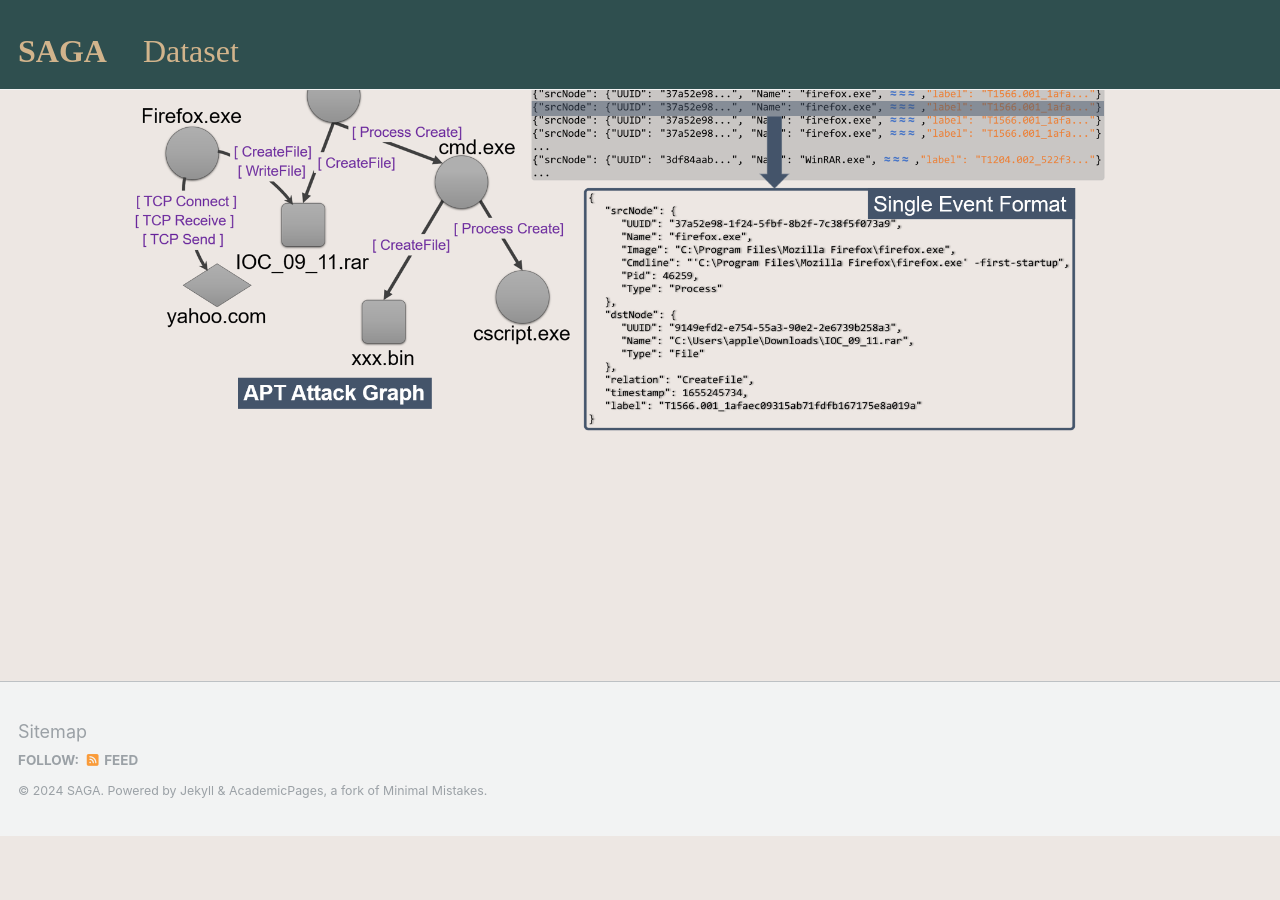
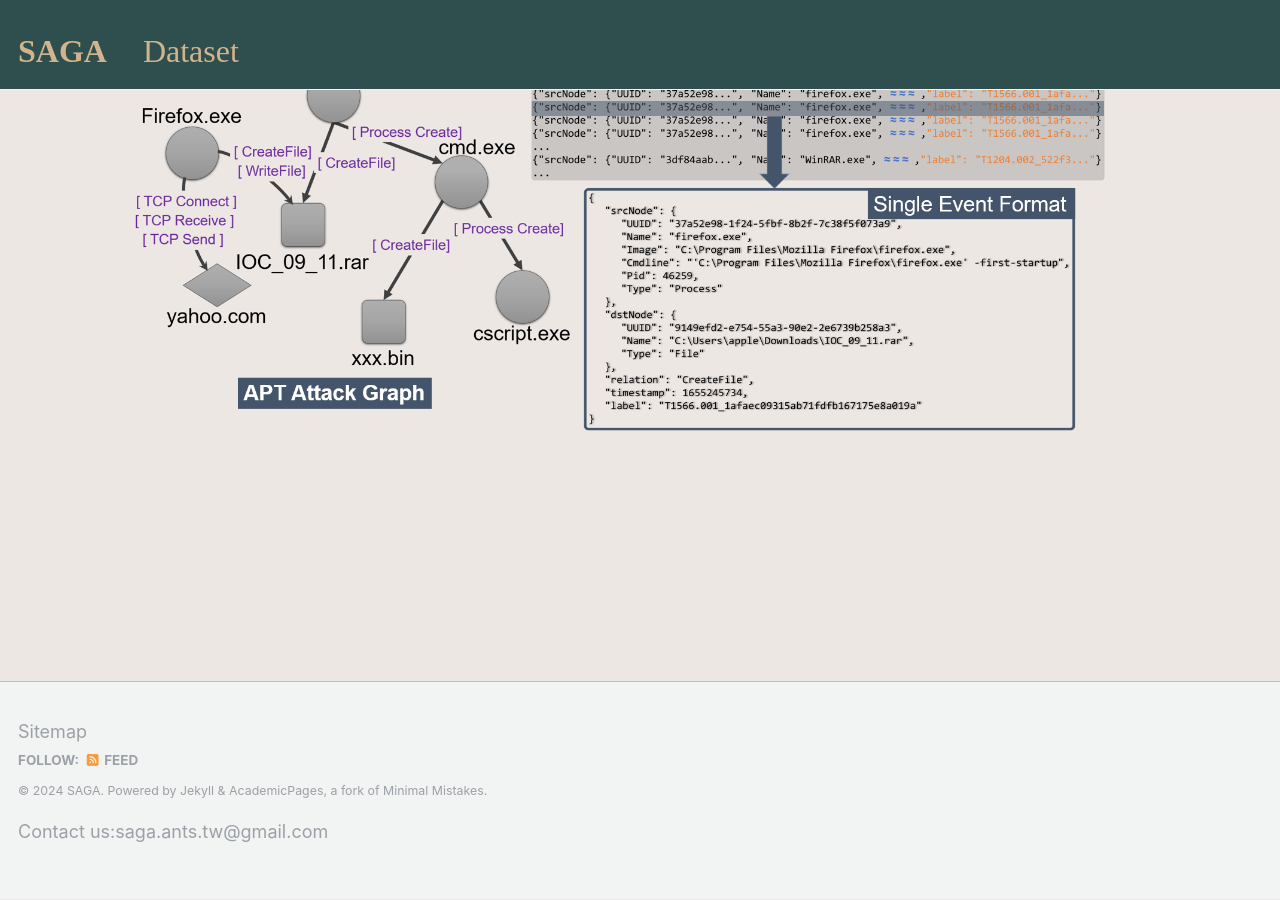
Before and after one commit to KKKK16/KKKK16.github.io, a Jekyll site: the page built from _pages/about.md, in a window 1280 px wide and 900 px high, scrolled down 1087 px. Built offline with Jekyll 4.4.1, drawn with Linux system fonts in a browser that asks for light colours; before the commit the page ends 1924 px from its top, so only the background shows below that.

Commit message:
Update footer.html

```diff
--- a/_includes/footer.html
+++ b/_includes/footer.html
@@ -37,3 +37,4 @@
 </script>
 
 <div class="page__footer-copyright">&copy; {{ site.time | date: '%Y' }} {{ site.name | default: site.title }}. {{ site.data.ui-text[site.locale].powered_by | default: "Powered by" }} <a href="http://jekyllrb.com" rel="nofollow">Jekyll</a> &amp; <a href="https://github.com/academicpages/academicpages.github.io">AcademicPages</a>, a fork of <a href="https://mademistakes.com/work/minimal-mistakes-jekyll-theme/" rel="nofollow">Minimal Mistakes</a>.</div>
+<p>Contact us:<a href="mailto:saga.ants.tw@gmail.com">saga.ants.tw@gmail.com</a></p>
```
